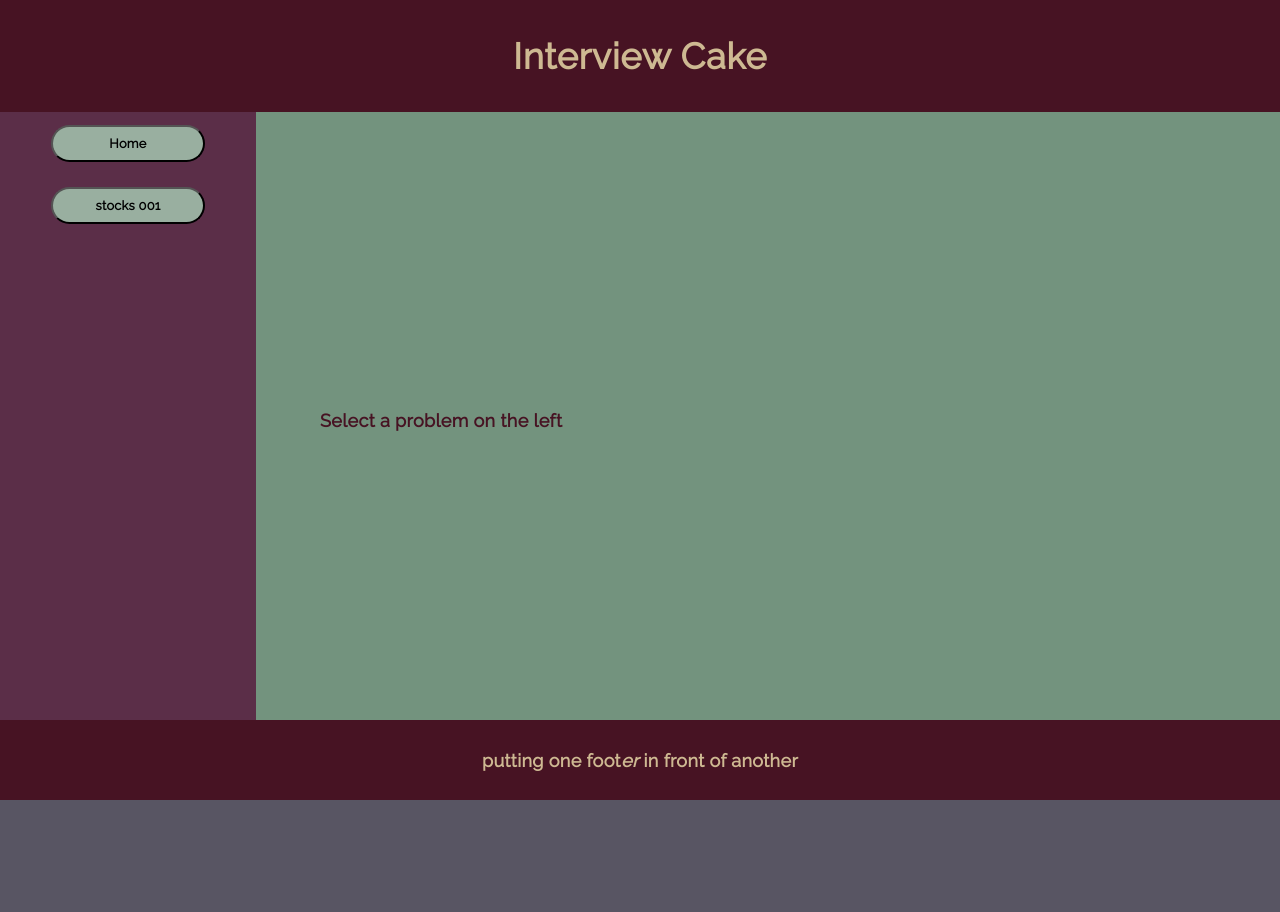
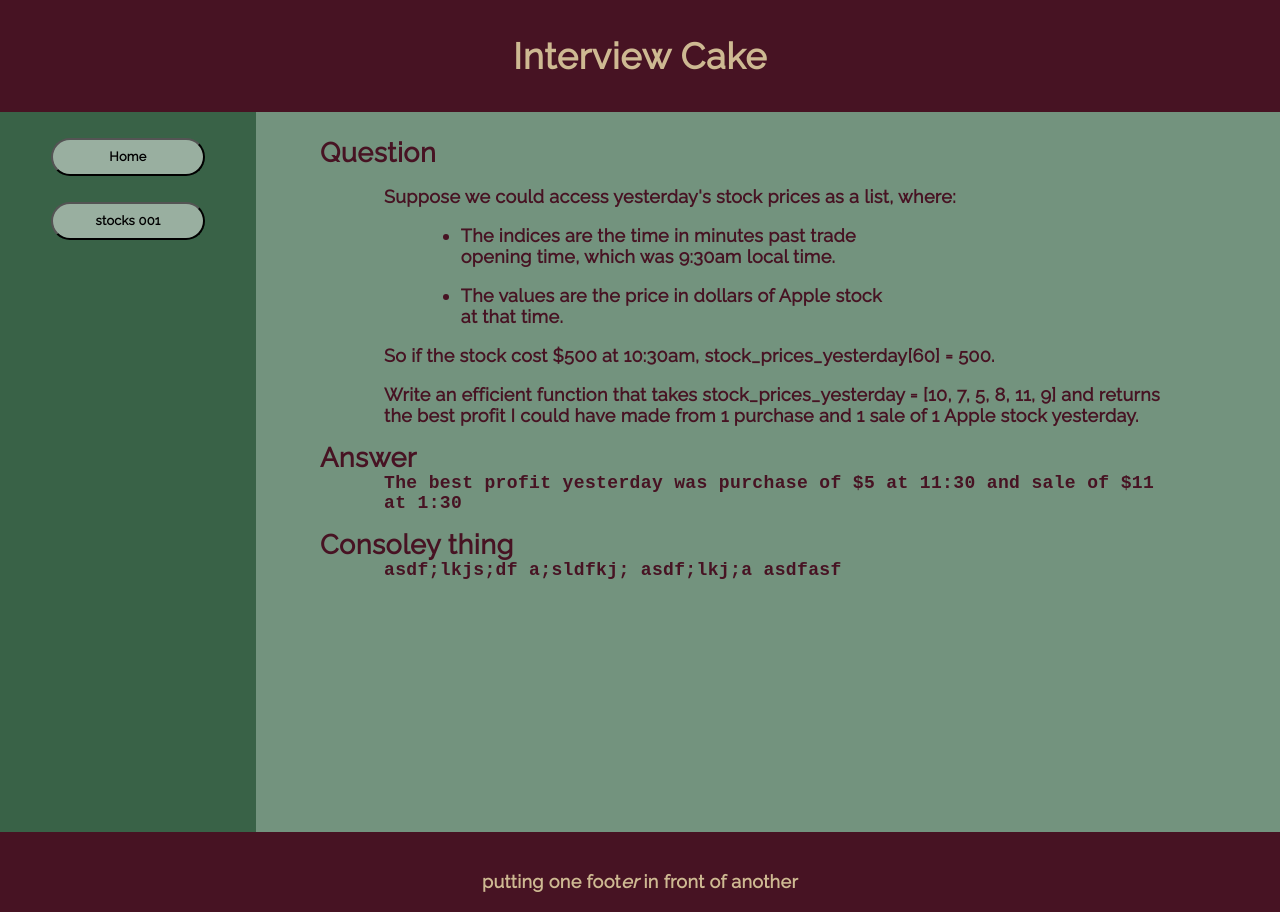
Before and after one commit to tuningmind-tiy/interview-cake, a React (Create React App) app: page / in a window 1280 px wide. Before the commit the page ends 800 px from the top, so only its background shows below. Built offline with nearby package versions, Linux system fonts and the light colour scheme; a web font is replaced by a local one.

Commit message:
Make height of aside depend on height of section

```diff
--- a/public/index.html
+++ b/public/index.html
@@ -23,7 +23,7 @@
     -->
     <title>Interview Cake</title>
   </head>
-  <body>
+  <body class='App'>
     <noscript>
       You need to enable JavaScript to run this app.
     </noscript>
--- a/src/App.css
+++ b/src/App.css
@@ -9,14 +9,12 @@
 .code {
   font-family: 'Overpass Mono', monospace; }
 
-p {
-  padding: .7em 1em; }
-
 ul {
   padding-left: 6vw; }
 
 li {
-  width: 60%; }
+  width: 60%;
+  padding-top: 1em; }
 
 h2 {
   padding-top: 2vh; }
@@ -32,6 +30,9 @@
   justify-content: space-between;
   align-items: center; }
 
+.App {
+  min-height: 100vh; }
+
 header {
   background-color: #471323;
   display: flex;
@@ -43,41 +44,47 @@
   min-height: 2em; }
 
 main {
-  min-height: 76vh;
   color: #471323;
   background-color: #73937e;
   display: flex;
   flex-direction: row;
-  align-items: center;
+  align-items: flex-start;
   justify-content: flex-start; }
 
-main p {
-  text-align: left; }
-
 section {
-  height: 76vh;
   width: 80vw;
   display: flex;
   flex-direction: column;
   padding-left: 5%;
-  padding-top: .5em; }
+  padding-top: .5em;
+  min-height: 40em; }
 
-section p {
-  width: 60%; }
+section div {
+  width: 90%;
+  text-align: left; }
+
+section div {
+  padding-left: 5vw; }
+
+div p {
+  padding-top: 1em; }
+
+aside {
+  background-color: #396247;
+  width: 20vw;
+  color: #5B2E48;
+  display: flex;
+  flex-direction: column;
+  align-items: center;
+  overflow: scroll; }
 
 #home {
   display: flex;
   flex-direction: column;
   justify-content: center; }
 
-aside {
-  width: 20vw;
-  height: 76vh;
-  color: #5B2E48;
-  background-color: #5B2E48;
-  display: flex;
-  flex-direction: column;
-  align-items: center; }
+button:first-child {
+  margin-top: 2em; }
 
 button {
   width: 12vw;
@@ -86,7 +93,8 @@
   margin: 1em;
   font-size: 1vw;
   background-color: #99AFA0;
-  outline: none; }
+  outline: none;
+  min-height: 3em; }
 
 button:hover {
   background-color: #396247; }
@@ -105,3 +113,6 @@
   flex-direction: row;
   justify-content: center;
   align-items: center; }
+
+@media screen and (max-width: 200px) {
+  font-size: 12px; }
--- a/src/App.js
+++ b/src/App.js
@@ -1,5 +1,4 @@
 import React, { Component } from 'react'
-import { EventEmitter } from 'events'
 import './App.css'
 import Home from './components/Home'
 import Stocks from './components/Stocks'
@@ -8,18 +7,35 @@
   constructor(props) {
     super(props)
     this.state = {
-      active: 'Home',
+      active: 'Stocks',
       screens: {
         Home: <Home />,
         Stocks: <Stocks />
-      }
+      },
+      height: 'inherit'
     }
     this.clickhandler = this.clickhandler.bind(this)
     this.showActiveScreen = this.showActiveScreen.bind(this)
   }
 
   clickhandler(e) {
-    this.setState({active: e.target.value})
+    this.setState({
+      active: e.target.value,
+    })
+  }
+
+  componentDidMount() {
+      this.setState({
+        height: document.getElementById('mysection').clientHeight
+      })
+  }
+
+  componentDidUpdate(prevProps, prevState) {
+    if (prevState.height !== document.getElementById('mysection').clientHeight) {
+      this.setState({
+        height: document.getElementById('mysection').clientHeight
+      })
+    }
   }
 
   showActiveScreen() {
@@ -35,7 +51,7 @@
           <h1>Interview Cake</h1>
         </header>
         <main>
-          <aside>
+          <aside style={{height:this.state.height}}>
             <button value='Home' onClick={this.clickhandler}>Home</button>
             <button value='Stocks' onClick={this.clickhandler}>stocks 001</button>
           </aside>
--- a/src/App.scss
+++ b/src/App.scss
@@ -11,16 +11,13 @@
   font-family: 'Overpass Mono', monospace;
 }
 
-p {
-  padding: .7em 1em;
-}
-
 ul {
   padding-left: 6vw;
 }
 
 li {
   width: 60%;
+  padding-top: 1em;
 }
 
 h2 {
@@ -39,6 +36,10 @@
   align-items: center;
 }
 
+.App {
+  min-height: 100vh;
+}
+
 header {
   background-color: #471323;
   display: flex;
@@ -51,29 +52,43 @@
 }
 
 main {
-  min-height: 76vh;
   color: #471323;
   background-color: #73937e;
   display: flex;
   flex-direction: row;
-  align-items: center;
+  align-items: flex-start;
   justify-content: flex-start;
 }
 
-main p {
-  text-align: left;
-}
-
 section {
-  height: 76vh;
   width: 80vw;
   display: flex;
   flex-direction: column;
   padding-left: 5%;
   padding-top: .5em;
-  p {
-    width: 60%;
+  min-height: 40em;
+  div {
+    width: 90%;
+    text-align: left;
   }
+}
+
+section div {
+  padding-left: 5vw;
+}
+
+div p {
+  padding-top: 1em;
+}
+
+aside {
+  background-color: #396247;
+  width: 20vw;
+  color: #5B2E48;
+  display: flex;
+  flex-direction: column;
+  align-items: center;
+  overflow: scroll;
 }
 
 #home {
@@ -82,14 +97,8 @@
   justify-content: center;
 }
 
-aside {
-  width: 20vw;
-  height: 76vh;
-  color: #5B2E48;
-  background-color: #5B2E48;
-  display: flex;
-  flex-direction: column;
-  align-items: center;
+button:first-child {
+  margin-top: 2em;
 }
 
 button {
@@ -100,6 +109,7 @@
   font-size: 1vw;
   background-color: #99AFA0;
   outline: none;
+  min-height: 3em;
 }
 
 button:hover {
@@ -122,3 +132,7 @@
   justify-content: center;
   align-items: center;
 }
+
+@media screen and (max-width: 200px) {
+  font-size: 12px;
+}
--- a/src/components/Home.js
+++ b/src/components/Home.js
@@ -3,7 +3,7 @@
 class Home extends Component {
   render() {
     return(
-      <section id='home'>
+      <section id='mysection'>
         Select a problem on the left
       </section>
     )
--- a/src/components/Stocks.js
+++ b/src/components/Stocks.js
@@ -2,7 +2,24 @@
 
 class Stocks extends Component {
 
+
   get_max_profit() {
+    const yesterday = [10, 7, 5, 8, 11, 9]
+    const thing = yesterday.forEach((p, i) => { return(i) })
+    const max = Math.max(...yesterday)
+    const min = Math.min(...yesterday)
+    const sell = Number(9) + yesterday.indexOf(max)
+    const buy = Number(9) + yesterday.indexOf(min)
+    return ('The best profit yesterday was purchase of '
+            + '$' + min
+            + ' at '
+            + buy%12 + ':30'
+            + ' and sale of '
+            + '$' + max
+            + ' at '
+            + sell%12 + ':30')
+  }
+  old_get_max_profit() {
     const yesterday = [10, 7, 5, 8, 11, 9]
     const max = Math.max(...yesterday)
     const min = Math.min(...yesterday)
@@ -20,7 +37,7 @@
 
   render() {
     return (
-      <section>
+      <section id='mysection'>
         <h2>Question</h2>
         <div id='question'>
           <p>Suppose we could access yesterday's stock prices as a list, where:</p>
@@ -47,7 +64,12 @@
         </div>
 
         <h2>Answer</h2>
-        <p id='answer' className='code'>{this.get_max_profit()}</p>
+        <div id='answer' className='code'>{this.get_max_profit()}</div>
+
+        <h2>Consoley thing</h2>
+        <div id='console' className='code'>asdf;lkjs;df a;sldfkj; asdf;lkj;a asdfasf{this.console}</div>
+
+
       </section>
     )
   }
```
